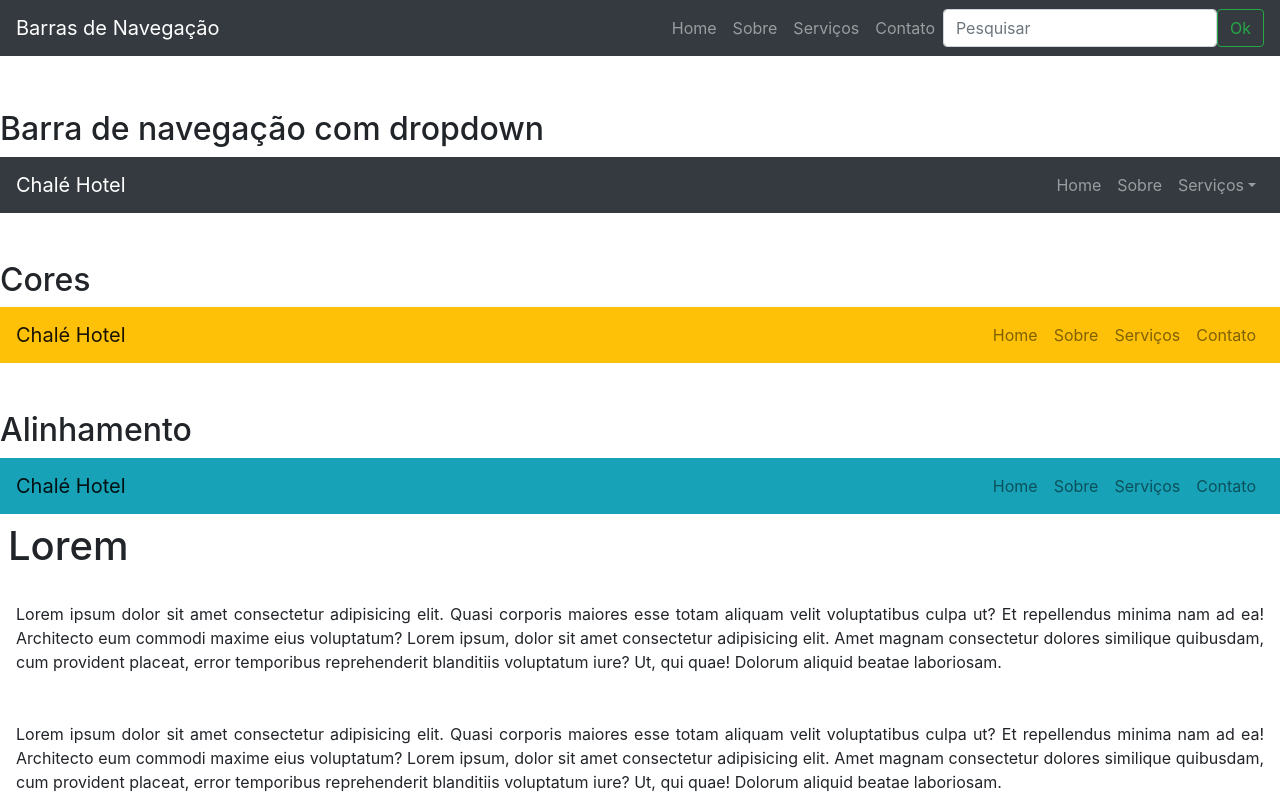
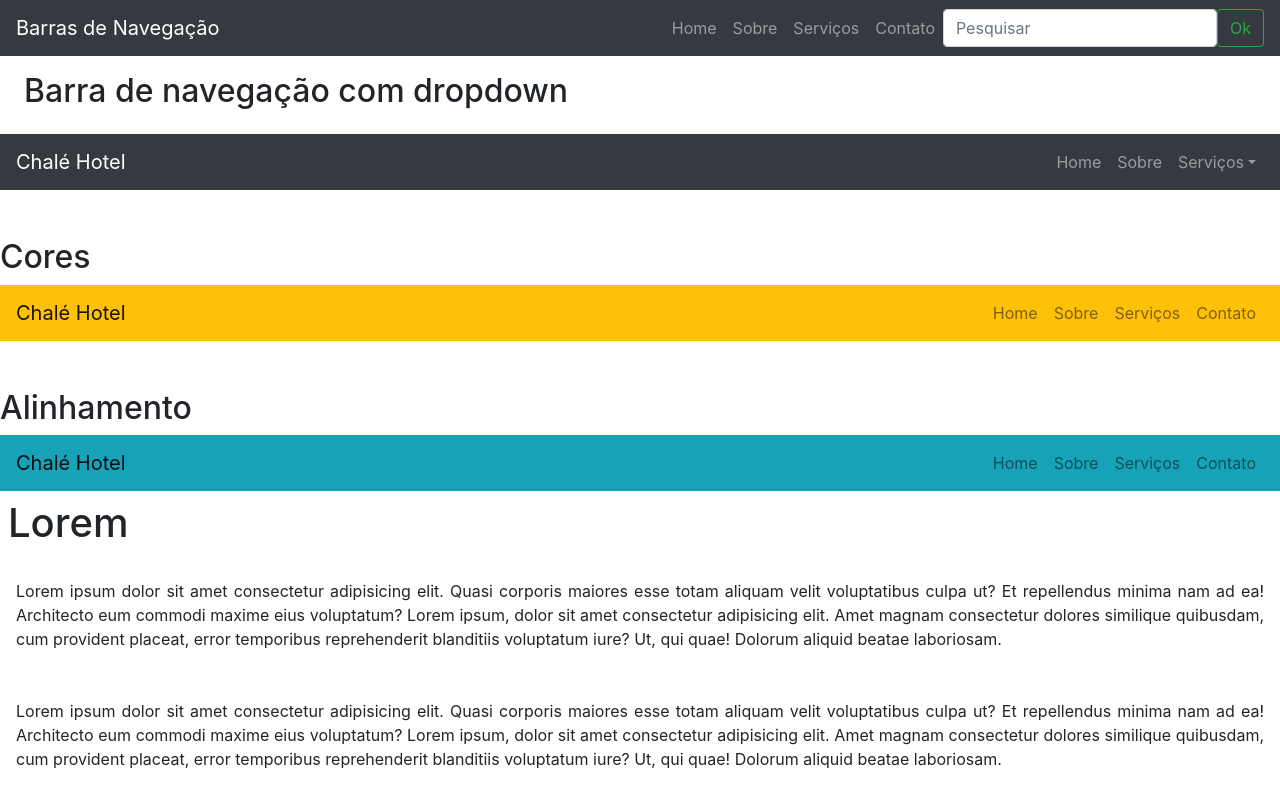
Before and after one commit to RobertDalexander/Barra-Navecacao, a plain HTML site: page index.html in a window 1280 px wide. Shown: the top 800 px of the page. Drawn offline with nearby package versions, Linux system fonts and the light colour scheme.

Commit message:
Update index.html

```diff
--- a/index.html
+++ b/index.html
@@ -8,8 +8,6 @@
     <link rel="stylesheet" type="text/css" href="css/bootstrap.min.css">
 </head>
 <body>
-
-    <h2 class="p-2">Barra navegação com formulario</h2>
 
 
 
@@ -52,7 +50,7 @@
 
     </nav>
 
-    <h2 class="pt-5">Barra de navegação com dropdown</h2>
+    <h2 class="pt-5 m-4">Barra de navegação com dropdown</h2>
 
     <nav class="navbar navbar-expand-sm navbar-dark bg-dark">
 
```
